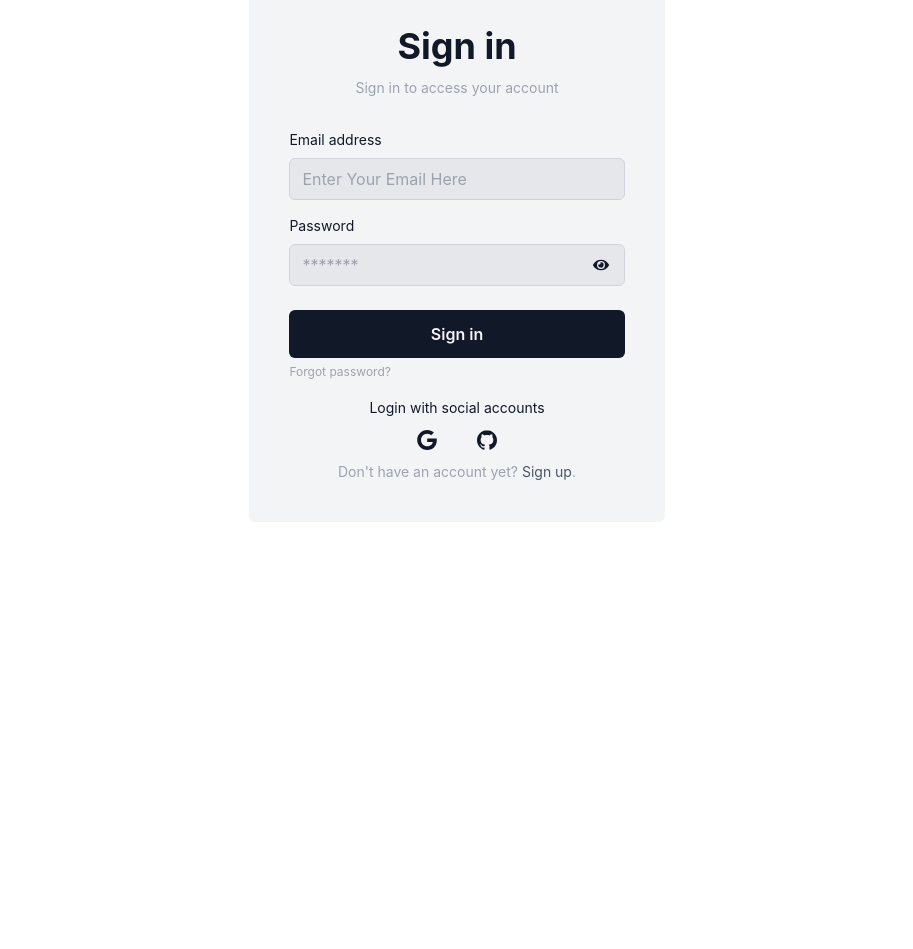
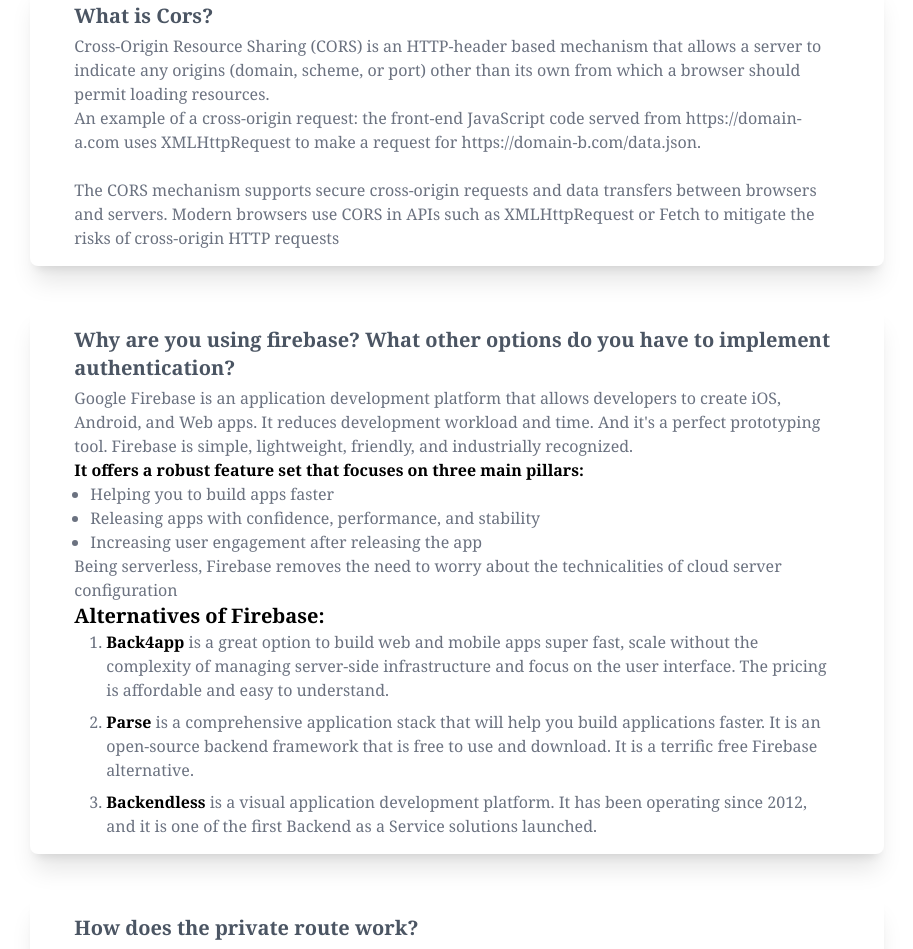
Before and after one commit to Emon1304013/learning-platform, a React (Create React App) app: page /blog in a window 1280 px wide. Before the commit this address led to /login. Shown: the part 148-1097 px from the top of the page, without its empty margins (183-1096 px from the left). Before the commit the page ends 800 px from the top, so only its background shows below. Built offline with nearby package versions, Linux system fonts and the light colour scheme; no server answers.

Commit message:
Blog Page completed

```diff
--- a/src/contexts/UserContext.js
+++ b/src/contexts/UserContext.js
@@ -68,7 +68,7 @@
       useEffect(() => {
         //this part will execute once the component is mounted.
         const unsubscribe = onAuthStateChanged(auth, currentUser => {
-          if(currentUser === null || currentUser.emailVerified){
+          if(user === null || currentUser.emailVerified){//checking if emailVerified or user null.
             setUser(currentUser)
           }
           setLoading(false)
@@ -78,7 +78,7 @@
           //this part will execute once the component is unmounted.
           unsubscribe()
         }
-      }, [])
+      })
 
     const authInfo =
     {
--- a/src/pages/Blog/Blog.js
+++ b/src/pages/Blog/Blog.js
@@ -1,11 +1,113 @@
-import React from 'react';
+import React from "react";
 
 const Blog = () => {
-    return (
-        <div>
-            <h2>This is blog</h2>
+  return (
+    <div>
+      <div class="mx-auto my-10 flex flex-col w-full lg:w-2/3 rounded-lg bg-white font-serif text-black shadow-xl">
+        <div class="mt-4">
+          <h1 class="ml-8 md:mx-11 my-1 font-bold text-xl lg:text-[20px] text-gray-600">
+            What is Cors?
+          </h1>
         </div>
-    );
+        <div class="mx-11 mb-4 text-md text-gray-500">
+          <p>
+            Cross-Origin Resource Sharing (CORS) is an HTTP-header based
+            mechanism that allows a server to indicate any origins (domain,
+            scheme, or port) other than its own from which a browser should
+            permit loading resources. <br />
+            An example of a cross-origin request: the front-end JavaScript code
+            served from https://domain-a.com uses XMLHttpRequest to make a
+            request for https://domain-b.com/data.json. <br /> <br />
+            The CORS mechanism supports secure cross-origin requests and data
+            transfers between browsers and servers. Modern browsers use CORS in
+            APIs such as XMLHttpRequest or Fetch to mitigate the risks of
+            cross-origin HTTP requests
+          </p>
+        </div>
+      </div>
+
+      <div class="mx-auto my-10 flex flex-col w-full lg:w-2/3 rounded-lg bg-white font-serif text-black shadow-xl">
+        <div class="mt-4">
+          <h1 class="ml-8 md:mx-11 my-1 font-bold text-xl lg:text-[20px] text-gray-600">
+            Why are you using firebase? What other options do you have to
+            implement authentication?
+          </h1>
+        </div>
+        <div class="mx-11 mb-4 text-md text-gray-500">
+          <p>
+            Google Firebase is an application development platform that allows
+            developers to create iOS, Android, and Web apps. It reduces
+            development workload and time. And it's a perfect prototyping tool.
+            Firebase is simple, lightweight, friendly, and industrially
+            recognized. <br />
+            <span className="font-bold text-black mt-2">
+              It offers a robust feature set that focuses on three main pillars:
+            </span>
+            <ul className="list-disc pl-4">
+              <li>Helping you to build apps faster</li>
+              <li>
+                Releasing apps with confidence, performance, and stability
+              </li>
+              <li>Increasing user engagement after releasing the app</li>
+            </ul>
+            Being serverless, Firebase removes the need to worry about the
+            technicalities of cloud server configuration <br />
+            <span className="my-2 text-xl font-bold text-black">
+              Alternatives of Firebase:{" "}
+            </span>
+            <ul className="list-decimal pl-8">
+              <li className="mb-2">
+                <span className="font-bold text-black">Back4app</span> is a
+                great option to build web and mobile apps super fast, scale
+                without the complexity of managing server-side infrastructure
+                and focus on the user interface. The pricing is affordable and
+                easy to understand.
+              </li>
+              <li className="mb-2">
+                <span className="font-bold text-black"> Parse </span>is a comprehensive application stack that will help you build applications faster. It is an open-source backend framework that is free to use and download. It is a terrific free Firebase alternative.
+              </li>
+              <li className="">
+                <span className="font-bold text-black"> Backendless </span>is a visual application development platform. It has been operating since 2012, and it is one of the first Backend as a Service solutions launched.
+              </li>
+            </ul>
+          </p>
+        </div>
+      </div>
+
+
+      <div class="mx-auto my-10 flex flex-col w-full lg:w-2/3 rounded-lg bg-white font-serif text-black shadow-xl">
+        <div class="mt-4">
+          <h1 class="ml-8 md:mx-11 my-1 font-bold text-xl lg:text-[20px] text-gray-600">
+            How does the private route work?
+          </h1>
+        </div>
+        <div class="mx-11 mb-4 text-md text-gray-500">
+          <p>
+          PrivateRoute component is the blueprint for all private routes in the application. The private route component is used to protect selected pages in a React app from unauthenticated users. <br />
+          The react private route component renders child components (children) if the user is logged in. If not logged in the user is redirected to the /login page with the return url passed in the location state property
+          </p>
+        </div>
+      </div>
+
+      <div class="mx-auto my-10 flex flex-col w-full lg:w-2/3 rounded-lg bg-white font-serif text-black shadow-xl">
+        <div class="mt-4">
+          <h1 class="ml-8 md:mx-11 my-1 font-bold text-xl lg:text-[20px] text-gray-600">
+          What is Node? How does Node work?
+          </h1>
+        </div>
+        <div class="mx-11 mb-4 text-md text-gray-500">
+          <p>
+          Node.js, a JavaScript runtime for building server-side or desktop applications. Node allows developers to write JavaScript code that runs directly in a computer process itself instead of in a browser. Node can, therefore, be used to write server-side applications with access to the operating system, file system, and everything else required to build fully-functional applications. <br />
+
+          <span className="my-2 text-xl font-bold text-black"> Working of Node JS: </span> <br />
+          Node.js accepts the request from the clients and sends the response, while working with the request node.js handles them with a single thread. To operate I/O operations or requests node.js use the concept of threads. Thread is a sequence of instructions that the server needs to perform. It runs parallel on the server to provide the information to multiple clients. Node.js is an event loop single-threaded language. It can handle concurrent requests with a single thread without blocking it for one request.
+
+          <img src="https://media.geeksforgeeks.org/wp-content/uploads/20210916203407/WorkingofNodejs1.png" alt="" className="w-full mx-auto"/>
+          </p>
+        </div>
+      </div>
+    </div>
+  );
 };
 
 export default Blog;
--- a/src/routes/routes.js
+++ b/src/routes/routes.js
@@ -34,7 +34,7 @@
             },
             {
                 path:'/blog',
-                element:<PrivateRoute><Blog></Blog></PrivateRoute>
+                element:<Blog></Blog>
             },
             {
                 path:'/faq',
```
